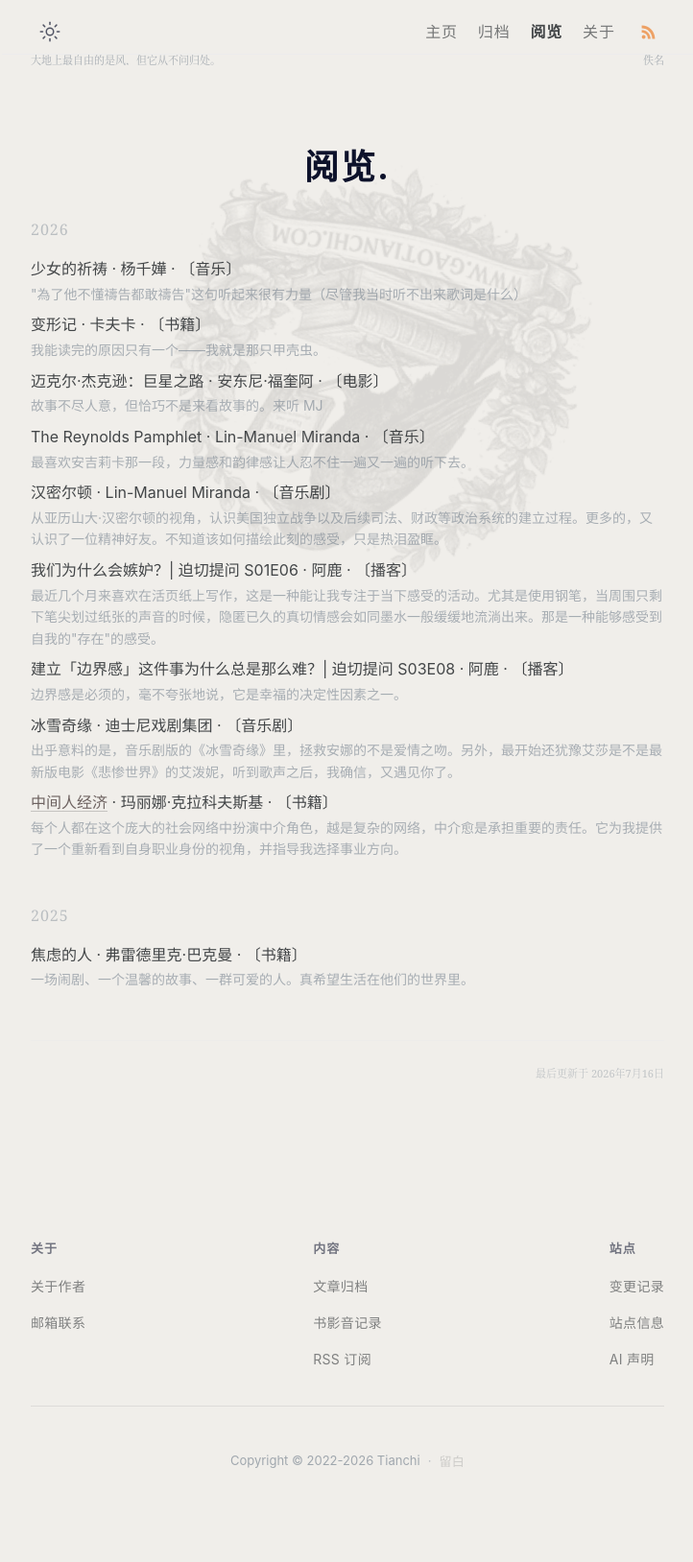
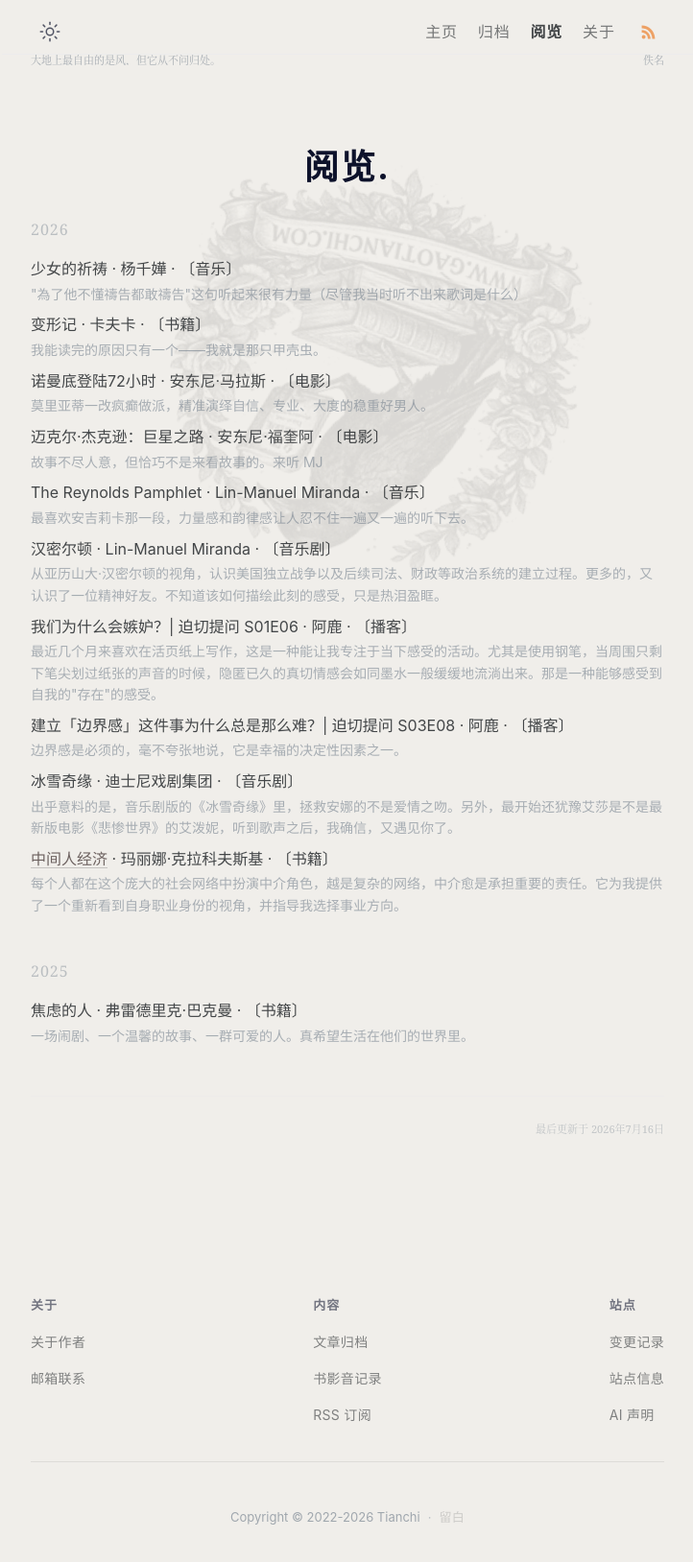
Before and after one commit to gaotianchi/gaotianchi.github.io, a Jekyll site: the page built from _pages/library.html, in a window 1280 px wide. Shown: the whole page at 96% size, without its empty margins (278-1000 px from the left). Built offline with Jekyll 4.4.1, drawn with Linux system fonts in a browser that asks for light colours; before the commit the page ends 1570 px from its top, so only the background shows below that.

Commit message:
feat(consuming): 添加电影《诺曼底登陆72小时》
Co-Authored-By: Claude Fable 5 <noreply@anthropic.com>

```diff
--- a/_data/consuming.yml
+++ b/_data/consuming.yml
@@ -9,6 +9,12 @@
 #     post: 相关文章路径（可选）— 有值时作品名渲染为链接
 #
 # 条目按 started 倒序排列，同一年份自动归组。
+
+- title: 诺曼底登陆72小时
+  creator: 安东尼·马拉斯
+  type: 电影
+  started: 2026-06-01
+  notes: 莫里亚蒂一改疯癫做派，精准演绎自信、专业、大度的稳重好男人。
 
 - title: 变形记
   creator: 卡夫卡
```
